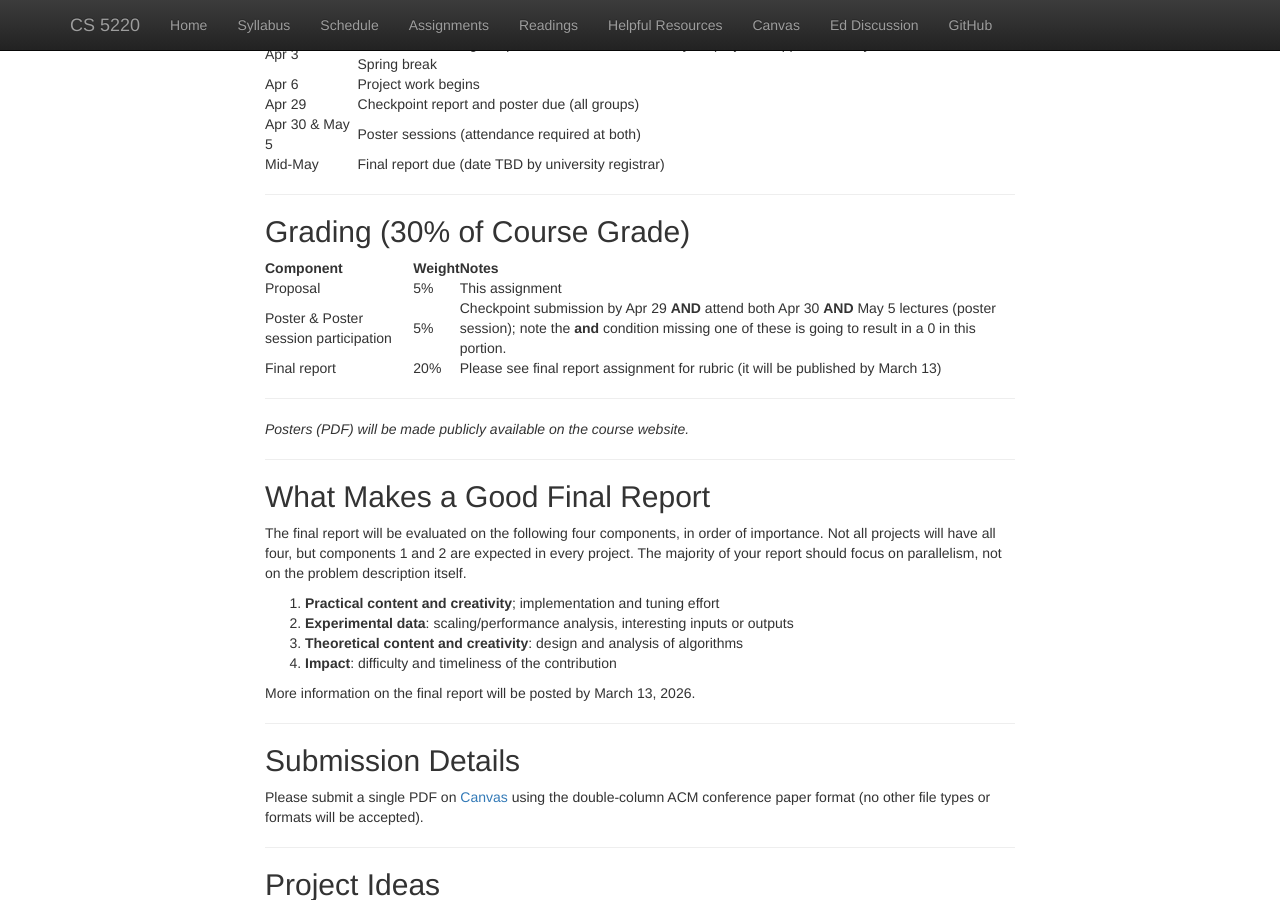
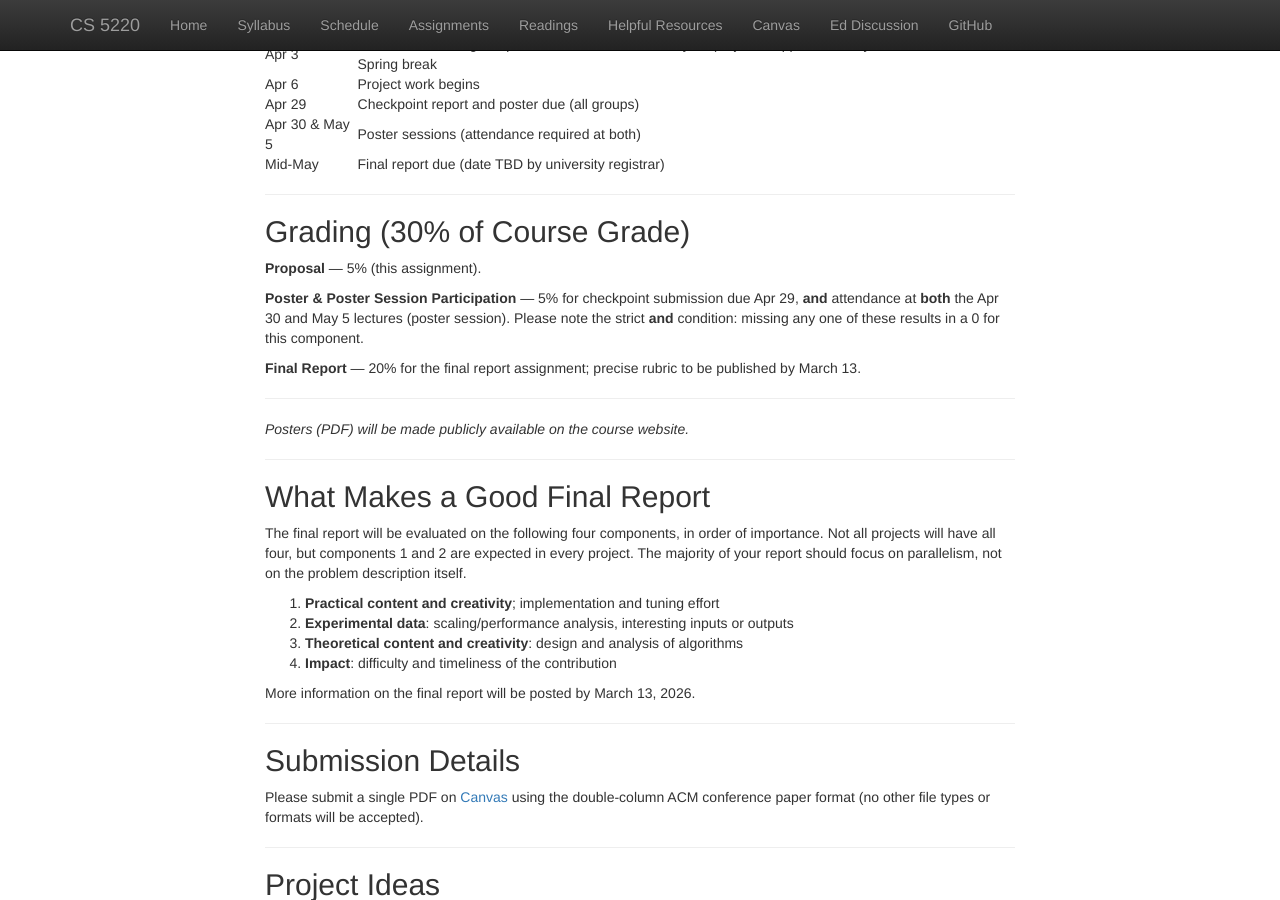
Before and after one commit to cs5220-26sp/web, a Jekyll site: the page built from web/hw/proj-proposal.md, in a window 1280 px wide and 900 px high, scrolled down 1639 px. Built offline with Jekyll 4.4.1, drawn with Linux system fonts in a browser that asks for light colours; nearby versions of some CDN libraries.

Commit message:
Revise grading criteria for clarity and formatting

```diff
--- a/web/hw/proj-proposal.md
+++ b/web/hw/proj-proposal.md
@@ -75,11 +75,11 @@ Your proposal must address all five of the following questions. Use them as sect
 
 ## Grading (30% of Course Grade)
 
-| Component | Weight   | Notes   |
-|-----------|----------|---------|
-| Proposal | 5%        | This assignment |
-| Poster & Poster session participation | 5%        | Checkpoint submission by Apr 29 **AND** attend both Apr 30 **AND** May 5 lectures (poster session); note the **and** condition missing one of these is going to result in a 0 in this portion. |
-| Final report | 20%        | Please see final report assignment for rubric (it will be published by March 13) |
+**Proposal** — 5% (this assignment).
+
+**Poster & Poster Session Participation** — 5% for checkpoint submission due Apr 29, **and** attendance at **both** the Apr 30 and May 5 lectures (poster session). Please note the strict **and** condition: missing any one of these results in a 0 for this component.
+
+**Final Report** — 20% for the final report assignment; precise rubric to be published by March 13.
 
 ---
 
```
